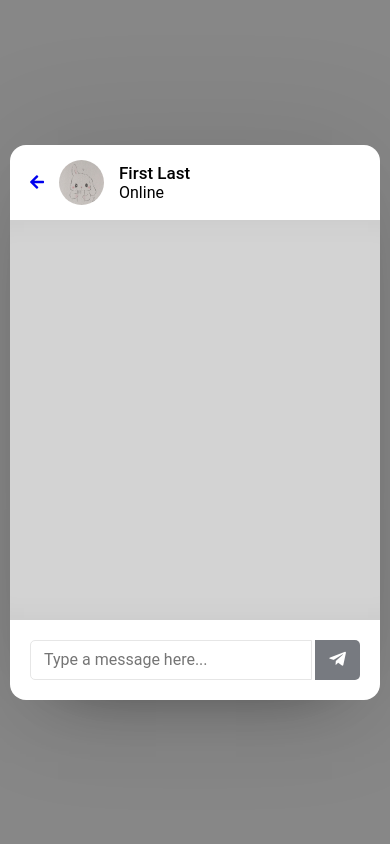
After one commit to oldyoungcoders/phpchatapp, a PHP site: page /chat.php in a window 390 px wide. The commit adds this page. Run offline with PHP 8.4, Linux system fonts and the light colour scheme.

Commit message:
6r dasgal 25minute 25second

```diff
--- /dev/null
+++ b/chat.php
@@ -0,0 +1,27 @@
+<?php include_once "header.php" ?>
+
+<body>
+
+    <div class="wrapper">
+        <section class="chat-area">
+            <header>
+                <a href="users.php" class="back_icon"><i class="fas fa-arrow-left"></i></a>
+                <img src="php/images/1709890019rabbit.jpg" alt="">
+                <div class="details">
+                    <span>First Last</span>
+                    <p>Online</p>
+                </div>
+            </header>
+            <div class="chat-box">
+
+            </div>
+            <form action="#" class="typing-area">
+                <input type="text" class="incoming_id" name="incoming_id" value="" hidden>
+                <input type="text" name="message" class="input_field" placeholder="Type a message here..." autocomplete="off">
+                <button><i class="fab fa-telegram-plane"></i></button>
+            </form>
+        </section>
+    </div>
+
+</body>
+</html>
--- a/css/style.css
+++ b/css/style.css
@@ -275,3 +275,210 @@ body{
 .users-list a .status-dot.offline{
     color: #ccc;
 }
+
+.chat-area header{
+    display: flex;
+    align-items: center;
+    padding: 18px 30px;
+}
+
+.chat-area header img{
+    width: 45px;
+    margin: 0 15px;
+    height: 45px;
+}
+
+.chat-area header .back-icon{
+    font-size: 20px;
+    color: #3e424b;
+}
+
+.chat-area header .details span{
+    font-size: 17px;
+    font-weight: 500;
+}
+
+.chat-box{
+    position: relative;
+    min-height: 400px;
+    max-height: 400px;
+    overflow-y: auto;
+    padding: 10px 30px 20px 30px;
+    background: #d3d3d3;
+    box-shadow: inset 0 32px 32px -32px rgba(0 0 0 / 5%),
+                inset 0 -32px 32px -32px rgba(0 0 0 / 5%);
+}
+
+.chat-box .text{
+    position: absolute;
+    top: 45%;
+    left: 45%;
+    transform: translate(-50%, -50%);
+    width: calc(100% - 50px);
+    text-align: center;
+    transform: translate(-50%, -50%);
+}
+
+.chat-box .chat {
+    margin: 15px 0;
+}
+
+.chat-box .chat p {
+    word-wrap: break-word;
+    padding: 8px 16px;
+    box-shadow: 0 3px 32px rgba(0, 0, 0, 0.8),
+                0rem 16px 16px -16px rgba(0, 0, 0, 0.1);
+}
+
+.chat-box .outgoing {
+    display: flex;
+}
+
+.chat-box .outgoing .details {
+    margin-left: auto;
+    max-width: calc(100% - 130px);
+}
+
+.outgoing .details p {
+    background: #3E424B;
+    color: #fff;
+    border-radius: 18px 18px 0 18px;
+}
+
+.chat-box .incoming img {
+    height: 35px;
+    width: 35px;
+}
+
+.chat-box .incoming {
+    display: flex;
+    align-items: flex-end;
+}
+
+.chat-box .incoming .details {
+    margin-right: auto;
+    margin-left: 10px;
+    max-width: calc(100% - 130px);
+}
+
+.incoming .details p {
+    background: #fff;
+    color: #3E424B;
+    border-radius: 18px 18px 18px 0;
+}
+
+.typing-area {
+    padding: 18px 30px;
+    display: flex;
+    justify-content: space-between;
+}
+
+.typing-area input {
+    height: 45px;
+    width: calc(100% - 58px);
+    font-size: 16px;
+    padding: 0 13px;
+    border: 1px solid #e6e6e6;
+    outline: none;
+    border-radius: 5px 0 0 5px;
+}
+
+.typing-area button {
+    color: #fff;
+    width: 55px;
+    border: none;
+    outline: none;
+    background: #3E424B;
+    font-size: 19px;
+    cursor: pointer;
+    opacity: 0.7;
+    pointer-events: none;
+    border-radius: 0 5px 5px 0;
+    transition: all 0.3s ease;
+}
+
+.typing-area button.active {
+    opacity: 1;
+    pointer-events: auto;
+}
+
+/* Mobile Responsive */
+@media screen and (max-width: 450px) {
+    .form, .users {
+        padding: 20px;
+    }
+
+    .form-header {
+        text-align: center;
+    }
+
+    .form .form_name-details {
+        flex-direction: column;
+    }
+
+    .form .form_name-details .field:first-child {
+        margin-right: 0px;
+    }
+
+    .form .form_name-details .field:last-child {
+        margin-left: 0px;
+    }
+
+    .users header img {
+        height: 45px;
+        width: 45px;
+    }
+
+    .users header .logout {
+        padding: 6px 18px;
+        font-size: 16px;
+    }
+
+    :is(.users, .users-list) .content .details {
+        margin-left: 15px;
+    }
+
+    .users-list a {
+        padding-right: 10px;
+    }
+
+    .chat-area header {
+        padding: 15px 20px;
+    }
+
+    .chat-box {
+        min-height: 400px;
+        padding: 10px 15px 15px 20px;
+    }
+
+    .chat-box .chat p {
+        font-size: 15px;
+    }
+
+    .chat-box .outgoing .details {
+        max-width: 230px;
+    }
+
+    .chat-box .incoming .details {
+        max-width: 265px;
+    }
+
+    .incoming .details img {
+        height: 30px;
+        width: 30px;
+    }
+
+    .chat-area form {
+        padding: 20px;
+    }
+
+    .chat-area form input {
+        height: 40px;
+        width: calc(100% - 48px);
+    }
+
+    .chat-area form button {
+        width: 45px;
+    }
+
+}
```
